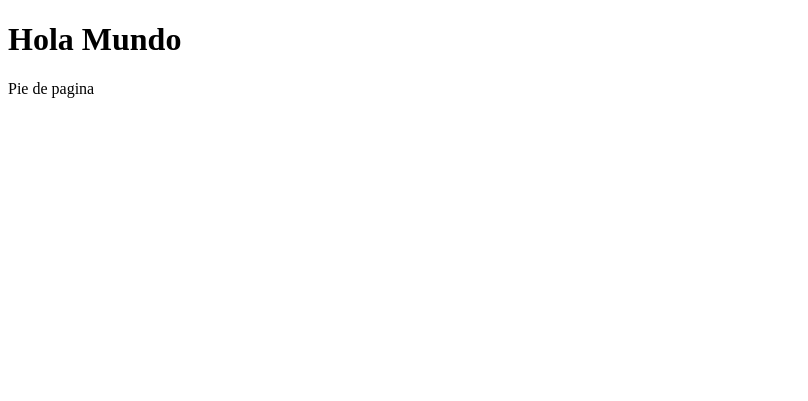
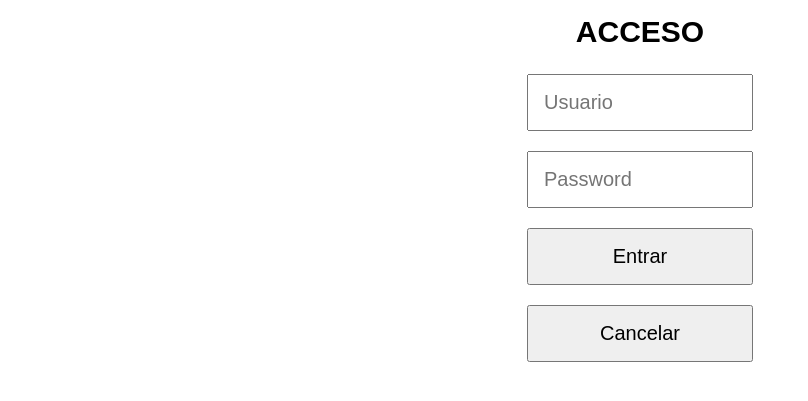
Before and after one commit to ap2021daniel/vscode, a plain HTML site: page index.html in a window 1280 px wide. Shown: the whole page, without its empty margins (0-808 px from the left). Drawn offline with Linux system fonts and the light colour scheme.

Commit message:
version 1.0

```diff
--- /dev/null
+++ b/css/estilos.css
@@ -0,0 +1,42 @@
+* {
+    margin: 0;
+    padding: 0;
+    box-sizing: border-box;
+}
+
+body {
+    font-family: arial;
+}
+
+form {
+
+    width: 20%;
+    margin: auto;
+    padding: 15px 15px;
+
+}
+
+form h3 {
+
+    text-align: center;
+    font-size: 30px;
+    margin-bottom: 25px;
+}
+
+.clsInput {
+
+    width: 100%;
+    margin-bottom: 20px;
+    padding: 15px 15px;
+    font-size: 20px;
+
+}
+
+.clsBoton {
+
+    width: 100%;
+    margin-bottom: 20px;
+    padding: 15px 15px;
+    font-size: 20px;
+
+}
--- a/index.html
+++ b/index.html
@@ -1,13 +1,25 @@
 <!DOCTYPE html>
-<html lang="en">
+<html lang="es">
 <head>
     <meta charset="UTF-8">
     <meta http-equiv="X-UA-Compatible" content="IE=edge">
     <meta name="viewport" content="width=device-width, initial-scale=1.0">
-    <title>Document</title>
+    <link rel="stylesheet" href="css/estilos.css">
+    <title>Login</title>
 </head>
 <body>
-    <h1>Hola Mundo</h1>
-    <footer>Pie de pagina</footer>
+
+    <form>
+        <h3>ACCESO</h3>
+
+        <input class="clsInput" type="text" id="usuario" placeholder="Usuario" required>
+        <input class="clsInput" type="password" id="password" placeholder="Password" required>
+
+        <input class="clsBoton" type="button"  value="Entrar" onclick="fnValidar()" id="btnEntrar">
+        <input class="clsBoton" type="button"  value="Cancelar" onclick="fnLimpiar()" id=btnCancelar>
+
+    </form>
+    <script src="js/app.js"></script>
+
 </body>
 </html>
--- /dev/null
+++ b/js/app.js
@@ -0,0 +1,25 @@
+function fnLimpiar(){
+
+    const usuario = document.getElementById('usuario');
+    usuario.value = '';
+
+    const password = document.getElementById('password');
+    password.value = '';
+}
+
+function fnValidar(){
+
+    const usuario = document.getElementById('usuario');
+    const password = document.getElementById('password');
+
+    if(usuario.value == "dsingh" && password.value == "123456"){
+
+        console.log("Datos correctos");
+
+    }
+    else
+    {
+        console.log("Datos incorrectos");
+    }
+
+}
```
